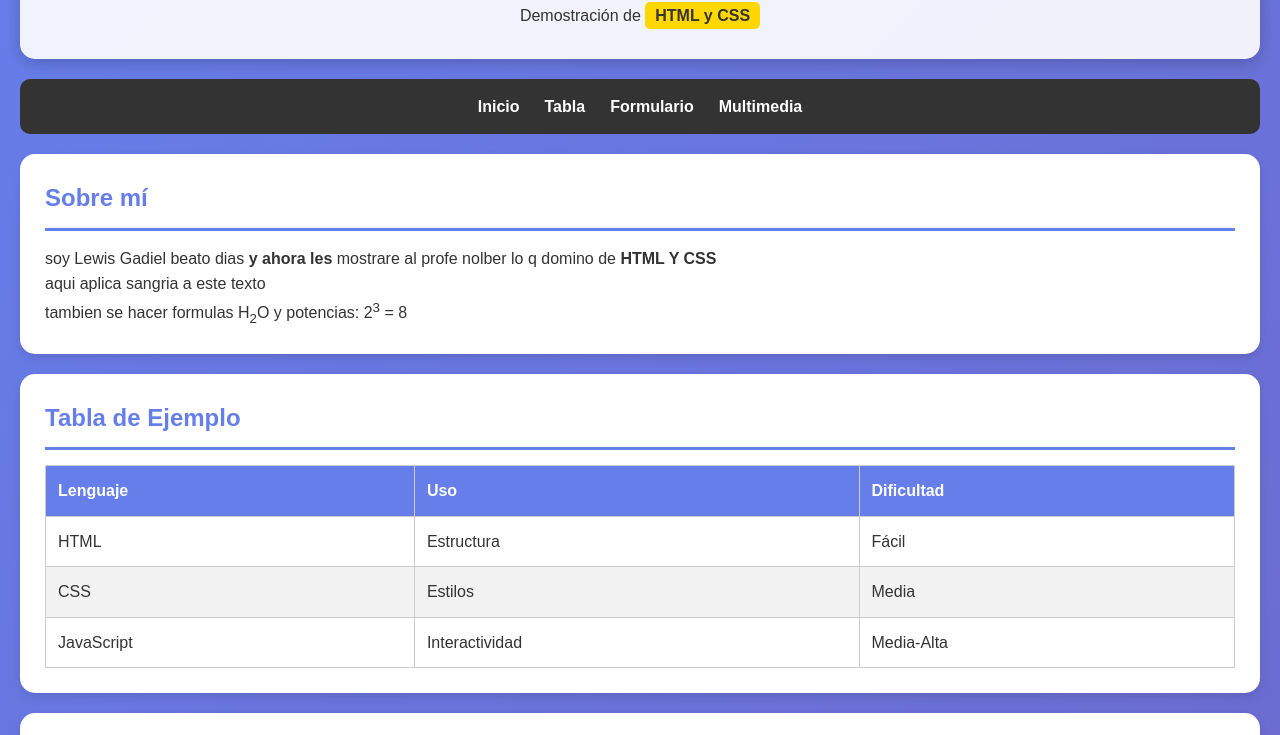
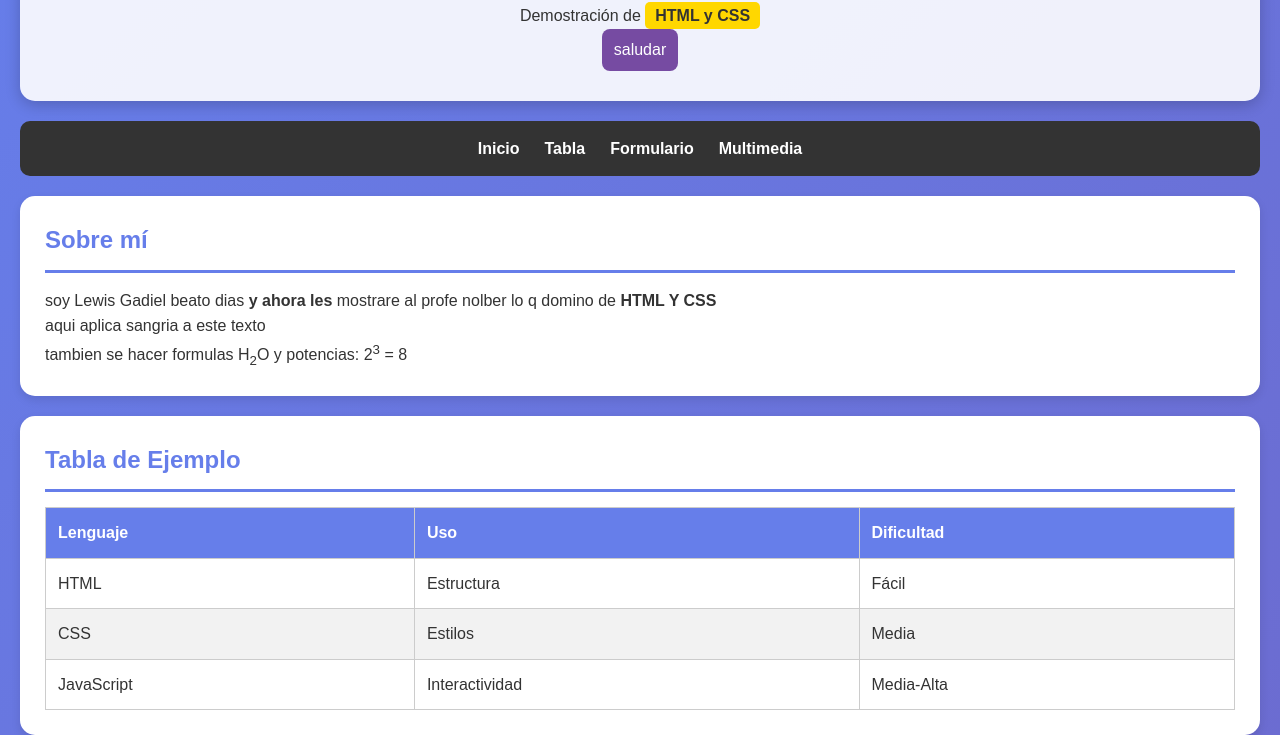
Before and after one commit to lewisgadielb-sys/nolbert, a plain HTML site: page index.html in a window 1280 px wide. Shown: the part 111-846 px from the top of the page. Drawn offline with Linux system fonts and the light colour scheme.

Commit message:
agregue un boton con una alerta

```diff
--- a/index.html
+++ b/index.html
@@ -18,7 +18,7 @@
     <header>
         <h1 id="titulo-principal">practica del nober </h1>
         <p>Demostración de <span class="destacado">HTML y CSS</span></p>
-
+    <button onclick="alert ('hola')"> saludar</button>
     </header>
 
     <!-- ===== NAVEGACIÓN ===== -->
```
